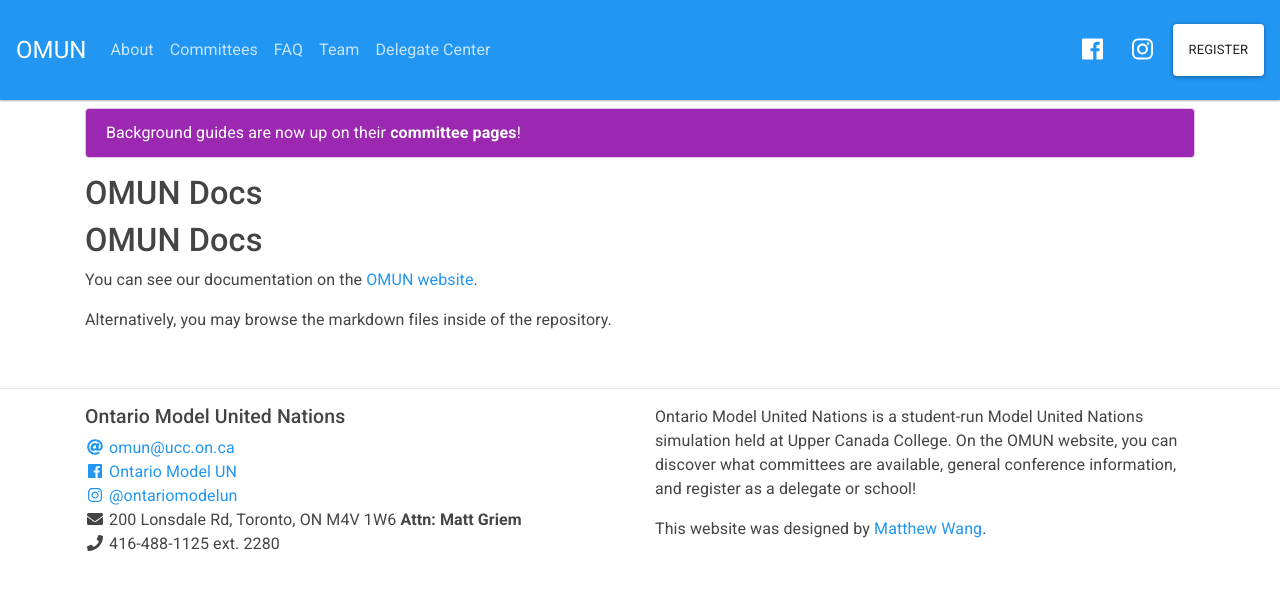
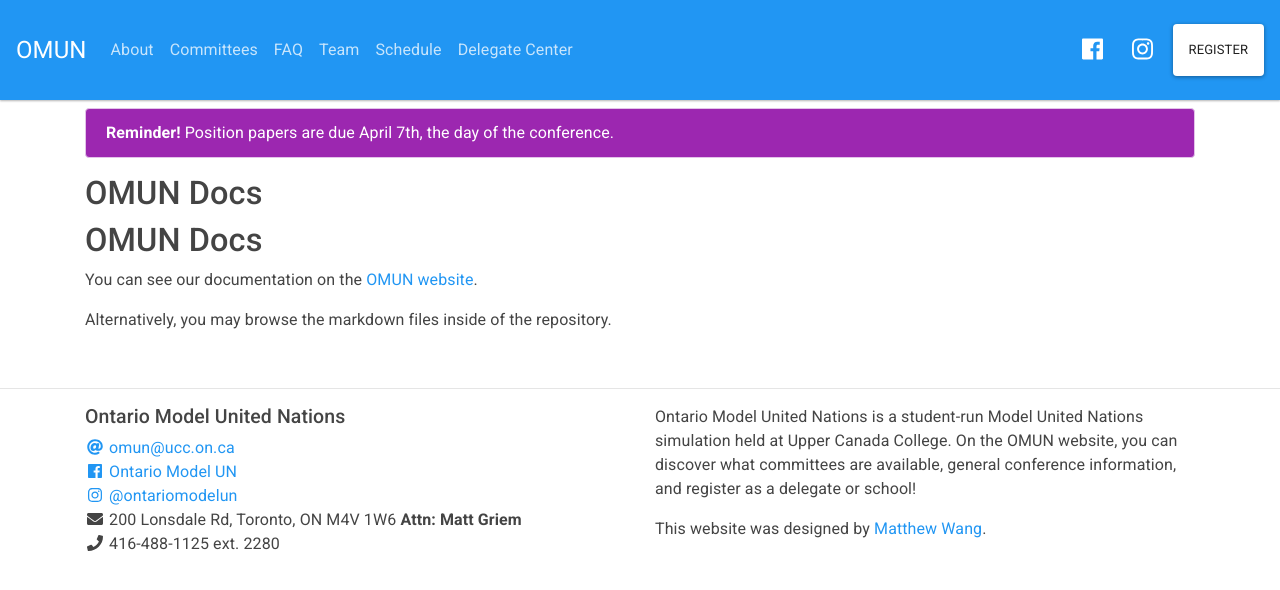
Before and after one commit to malsf21/omun.ca, a Jekyll site: the page built from _docs/README.md, in a window 1280 px wide. Shown: the top 590 px of the page. Built offline with Jekyll 4.4.1, drawn with Linux system fonts in a browser that asks for light colours; our own code applies the rules of GitHub Pages for plain Markdown files.

Commit message:
adds schedule

```diff
--- a/_includes/header.html
+++ b/_includes/header.html
@@ -13,6 +13,7 @@
       <li class="nav-item"><a class="nav-link" href="{{ "/committees/" | prepend: site.baseurl }}">Committees</a></li>
       <li class="nav-item"><a class="nav-link" href="{{ "/faq/" | prepend: site.baseurl }}">FAQ</a></li>
       <li class="nav-item"><a class="nav-link" href="{{ "/team/" | prepend: site.baseurl }}">Team</a></li>
+      <li class="nav-item"><a class="nav-link" href="{{ "/schedule/" | prepend: site.baseurl }}">Schedule</a></li>
       <li class="nav-item"><a class="nav-link" href="{{ "/delegate-center/" | prepend: site.baseurl }}">Delegate Center</a></li>
     </ul>
     <p class="navbar-text my-2 mx-2">
--- a/_layouts/default.html
+++ b/_layouts/default.html
@@ -10,7 +10,7 @@
     {% if page.type != "index" %}
     <div class="container">
       <div class="alert alert-dismissible alert-info mt-2">
-        Background guides are now up on their <a href="{{site.baseurl}}/committees/" class="alert-link">committee pages</a>!
+        <strong>Reminder!</strong> Position papers are due April 7th, the day of the conference.
       </div>
     </div>
     {% endif %}
--- a/index.html
+++ b/index.html
@@ -35,6 +35,9 @@ type: "index"
     <h2>April 7th-8th</h2>
     <h3>Upper Canada College</h3>
     <hr />
+  </div>
+  <div class="alert alert-dismissible alert-info mt-2">
+    <strong>Reminder!</strong> Position papers are due April 7th, the day of the conference.
   </div>
   <div class="row">
     <div class="col-md-8 offset-md-2">
```
Also changed, not shown: schedule.html (+13 -14 lines).
